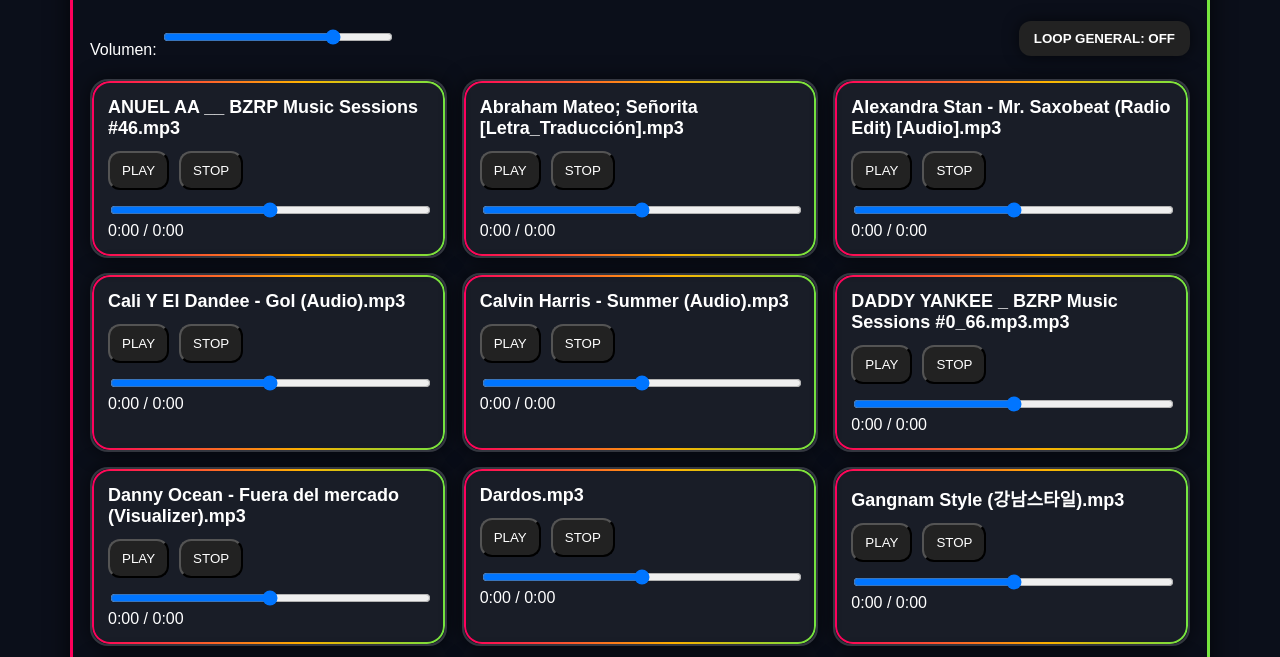
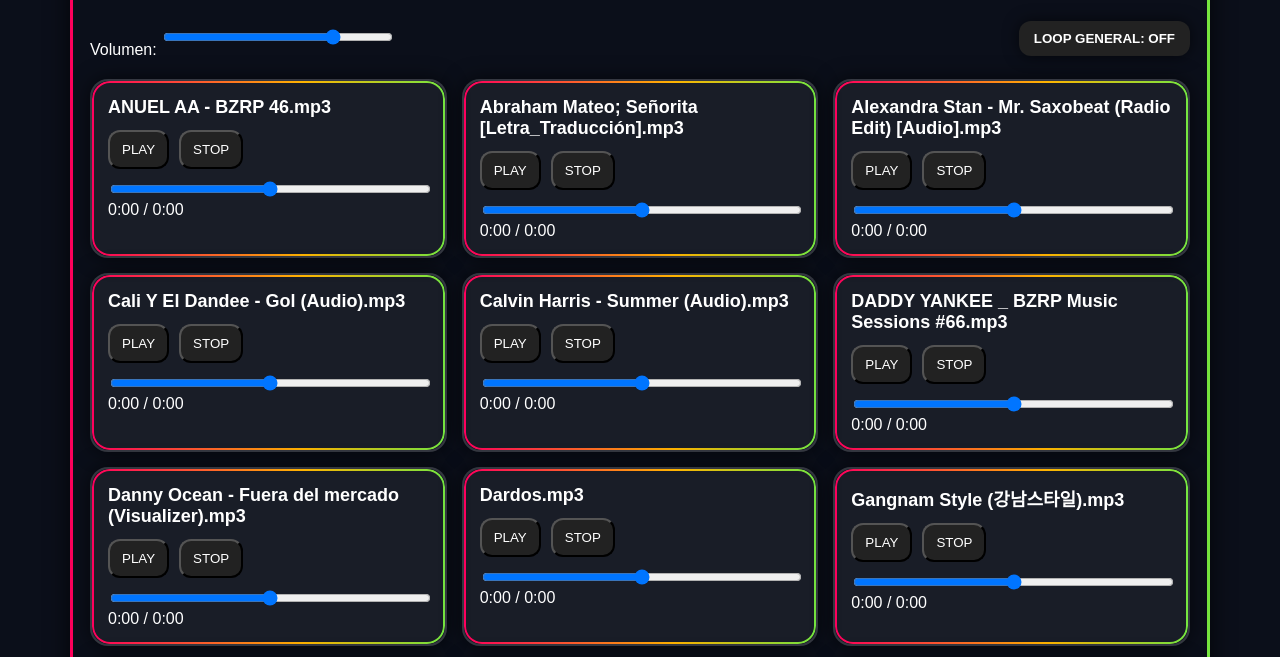
Before and after one commit to KenaiRedstoneMC/musica-ekaitz, a plain HTML site: page index.html in a window 1280 px wide. Shown: the part 143-800 px from the top of the page. Drawn offline with Linux system fonts and the light colour scheme.

Commit message:
Update index.html

```diff
--- a/index.html
+++ b/index.html
@@ -184,8 +184,8 @@ const songs = [
 "Dardos.mp3",
 "Marlon - Háblales.mp3",
 "You Really Got Me.mp3",
-"DADDY YANKEE _ BZRP Music Sessions #0_66.mp3.mp3",
-"ANUEL AA __ BZRP Music Sessions #46.mp3",
+"DADDY YANKEE _ BZRP Music Sessions #66.mp3",
+"ANUEL AA - BZRP 46.mp3",
 "Mora, Jhay Cortez - MEMORIAS (Video Oficial) _ MICRODOSIS.mp3",
 "Lady Gaga - Just Dance (Audio).mp3",
 "PSY - GENTLEMAN.mp3",
```
